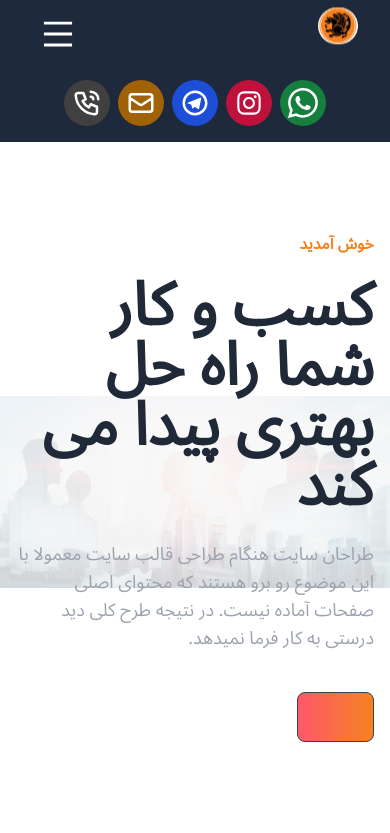
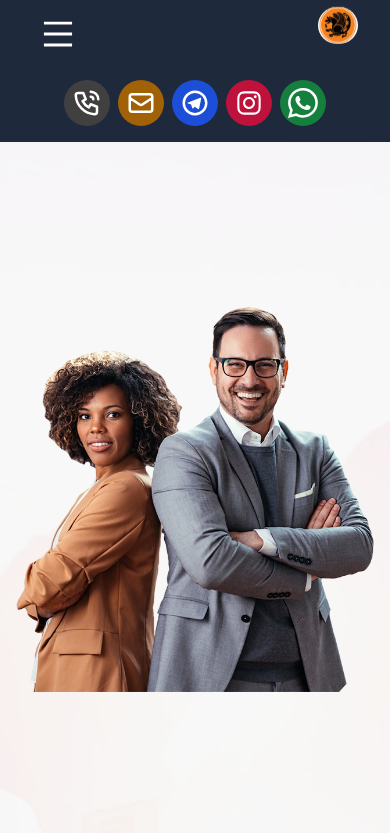
Before and after one commit to Mansour-VN/DianHamrah, a Next.js app: page /HomePage/Section1 in a window 390 px wide. Shown: the top 833 px of the page. Built offline with nearby package versions, Linux system fonts and the light colour scheme.

Commit message:
refactor : fix responsive of section1

```diff
--- a/src/pages/HomePage/Section1.tsx
+++ b/src/pages/HomePage/Section1.tsx
@@ -7,18 +7,25 @@ import {BsArrowLeftSquare} from "react-icons/bs";
 
 const section1 = () => {
     return (
-        <div className="w-full flex items-center justify-center relative flex-col min-h-[700px] max-h-fit">
+        <div className="w-full flex items-center justify-center relative flex-col md:h-[700px] h-[1300px]  ">
             <div className="w-full z-0 	bg-cover">
-                <Image src={headerBg} alt="image"/>
+                <Image placeholder="blur"
+                       quality={100}
+                       fill
+                       sizes="100vw"
+                       style={{
+                           objectFit: 'cover',
+                       }} src={headerBg} alt="image"/>
             </div>
-            <div className="container flex flex-wrap flex-row  justify-center items-center mx-auto  z-10 absolute bottom-0	">
+            <div
+                className="container flex flex-wrap flex-row  justify-center items-center mx-auto  z-10 absolute bottom-0	">
                 <div className="header-img px-4 mt-[100px] ">
-                    <Image  src={happyMan} alt="image"/>
+                    <Image src={happyMan} alt="image"/>
                 </div>
-                <div className="px-4 flex-1 col-lg-8 ">
-                    <div className="slider-content s-slider-content mt-[170px]">
+                <div className="px-4 flex-1  ">
+                    <div className=" mt-[140px] md:mt-[170px]">
                         <h5 className="text-official font-xl font-extrabold mb-5">خوش آمدید</h5>
-                        <h2 className="text-6xl font-extrabold mb-6">کسب و کار شما راه حل بهتری پیدا می کند</h2>
+                        <h2 className="text-6xl font-extrabold mb-6 text-black">کسب و کار شما راه حل بهتری پیدا می کند</h2>
                         <p className="text-lg text-gray-400">طراحان سایت هنگام طراحی قالب سایت معمولا با این
                             موضوع رو برو هستند که محتوای اصلی صفحات آماده نیست. در نتیجه طرح کلی دید درستی به کار
                             فرما
```
